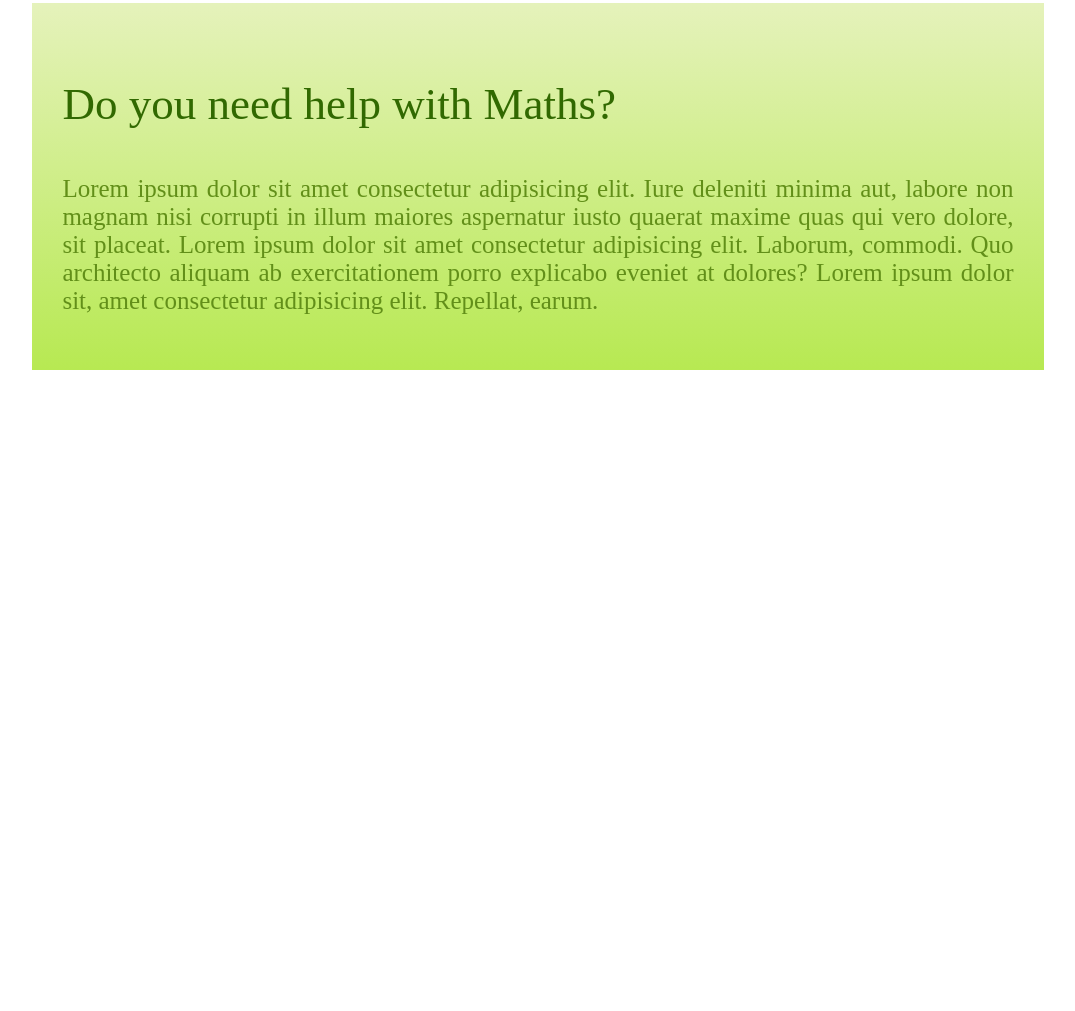
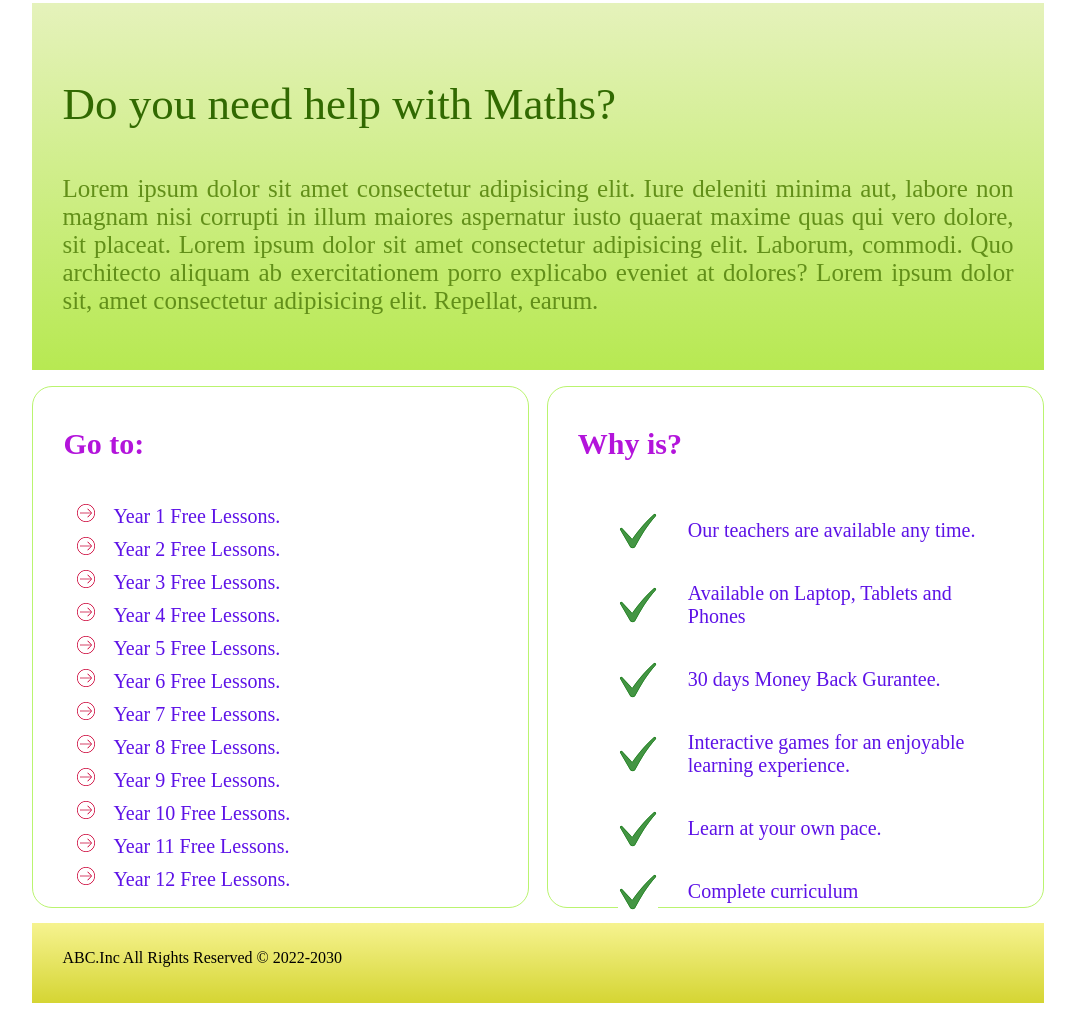
Before and after one commit to mrmezan06/HTML-CSS-JS, a plain HTML site: page Math Website/index.html in a window 1280 px wide. Shown: the part 225-1236 px from the top of the page, without its empty margins (102-1177 px from the left). Before the commit the page ends 800 px from the top, so only its background shows below. Drawn offline with Linux system fonts and the light colour scheme.

Commit message:
completed

```diff
--- a/Math Website/index.html
+++ b/Math Website/index.html
@@ -45,6 +45,44 @@
                 dolor sit, amet consectetur adipisicing elit. Repellat, earum.
             </p>
        </div>
+       <div>
+            <div id="leftsidebar" class="sidebar">
+                <h3>Go to:</h3>
+                <ul>
+                    <li><a href="#">Year 1 Free Lessons.</a></li>
+                    <li><a href="#">Year 2 Free Lessons.</a></li>
+                    <li><a href="#">Year 3 Free Lessons.</a></li>
+                    <li><a href="#">Year 4 Free Lessons.</a></li>
+                    <li><a href="#">Year 5 Free Lessons.</a></li>
+                    <li><a href="#">Year 6 Free Lessons.</a></li>
+                    <li><a href="#">Year 7 Free Lessons.</a></li>
+                    <li><a href="#">Year 8 Free Lessons.</a></li>
+                    <li><a href="#">Year 9 Free Lessons.</a></li>
+                    <li><a href="#">Year 10 Free Lessons.</a></li>
+                    <li><a href="#">Year 11 Free Lessons.</a></li>
+                    <li><a href="#">Year 12 Free Lessons.</a></li>
+                </ul>
+            </div>
+            <div id="rightsidebar" class="sidebar">
+                <h3>Why is?</h3>
+                <ul>
+                    <li><a href="#">Our teachers are available any time.</a></li>
+                    <li><a href="#">Available on Laptop, Tablets and Phones</a></li>
+                    <li><a href="#">30 days Money Back Gurantee.</a></li>
+                    <li><a href="#">Interactive games for an enjoyable learning experience.</a></li>
+                    <li><a href="#">Learn at your own pace.</a></li>
+                    <li><a href="#">Complete curriculum</a></li>
+                </ul>
+            </div>
+            <div class="clear"></div>
+            <footer class="footer">
+                <div>
+                    <p>
+                       ABC.Inc All Rights Reserved &copy; 2022-2030
+                    </p>
+                </div>
+            </footer>
+       </div>
     </div>
 
     <script src="script.js"></script>
--- a/Math Website/style.css
+++ b/Math Website/style.css
@@ -1,3 +1,7 @@
+body {
+    font: Arial, Helvetica, sans-serif;
+}
+
 #container {
     width: 80%;
     /* border: 1px solid grey; */
@@ -37,7 +41,7 @@ h1 a {
     font-size: 15px;
     color: #E36A0C;
     background: white url('search.png') no-repeat right center;
-    border-style: none;
+    border: 1px solid #c8d03e;
 }
 
 .submit {
@@ -112,3 +116,66 @@ ul {
     color: #628F19;
     text-align: justify;
 }
+
+.sidebar {
+    height: 500px;
+    width: 43%;
+    border: 1px solid #BAF46F;
+    border-radius: 20px;
+    padding: 10px 30px;
+}
+
+.sidebar h3 {
+    color: #B314DB;
+    font-size: 30px;
+}
+.sidebar ul {
+    padding-top: 8px;
+}
+
+#leftsidebar ul li {
+    list-style-image: url('arrow.png');
+    padding: 4px 0px 4px 10px;
+}
+
+#rightsidebar ul li {
+    /* left right top bottom */
+    /* left-right top-bottom */
+    padding: 20px 0px 20px 70px;
+    background: url('tick.png') no-repeat left center;
+}
+
+.sidebar ul li a {
+    text-decoration: none;
+    font-size: 20px;
+    color: #5d12e7;
+    -webkit-transition: font-size .3s ease;
+    -moz-transition: font-size .3s ease;
+    -o-transition: font-size .3s ease;
+    -ms-transition: font-size .3s ease;
+    transition: font-size .3s ease;
+}
+
+.sidebar ul li a:hover, .sidebar ul li a.active {
+    text-decoration: none;
+    color: #B314DB;
+    font-size: 23px;
+    font-weight: bold;
+
+}
+
+#leftsidebar {
+    float: left;
+
+}
+
+#rightsidebar {
+    float: right;
+}
+
+.footer {
+    height: 60px;
+    background: linear-gradient(#f6f390, #d5d533);
+    padding: 10px 30px;
+    margin-top: 15px;
+}
```
Also changed, not shown: Math Website/1.png, Math Website/2.png (added), Math Website/arrow.png (added), Math Website/tick.png (added).
